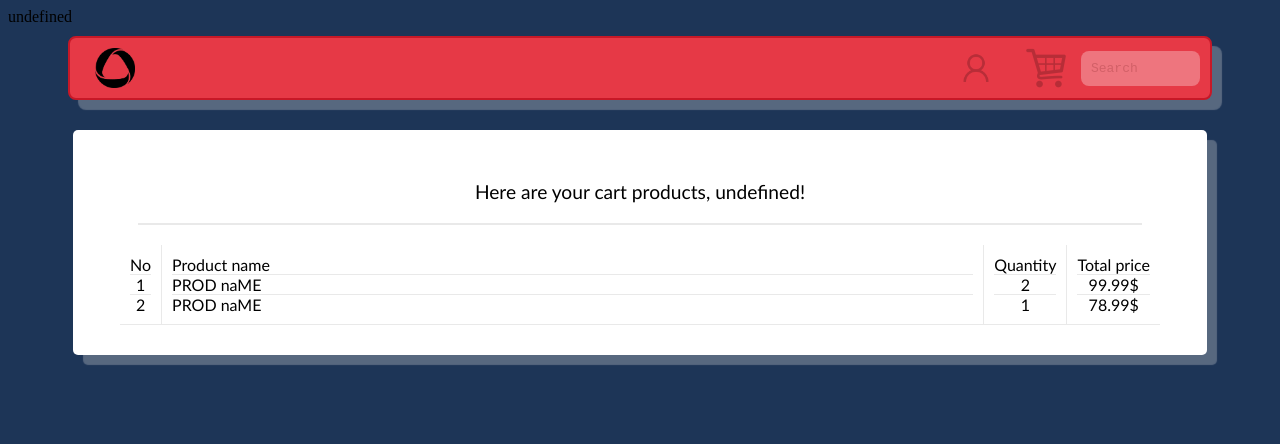
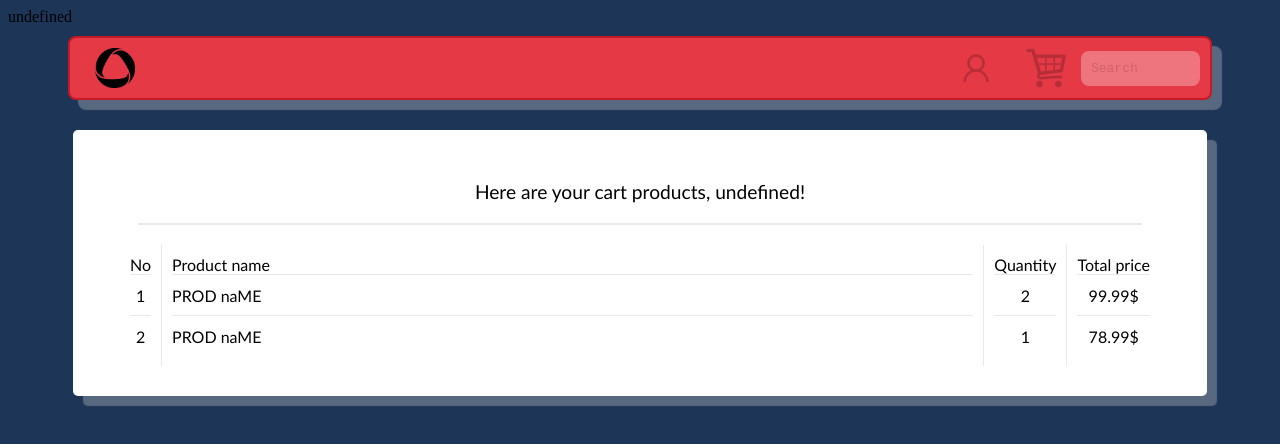
Before and after one commit to hoikoo/shop-app, a SvelteKit app: page /cart in a window 1280 px wide. Shown: the top 444 px of the page. Built offline with nearby package versions, Linux system fonts and the light colour scheme; no server answers.

Commit message:
In process fo pushing values into CartItems DB

```diff
--- a/src/routes/+layout.server.ts
+++ b/src/routes/+layout.server.ts
@@ -4,7 +4,7 @@ import type { LayoutServerLoad } from "./$types";
 export const load: LayoutServerLoad = async (event) => {
 
     return {
-        user: loadUser(event.cookies)
-
+        user: loadUser(event.cookies),
+        //producc: loadProd(event.)
     };
 };
--- a/src/routes/cart/+page.server.ts
+++ b/src/routes/cart/+page.server.ts
@@ -1,18 +1,39 @@
 import type { Customer } from "@prisma/client";
+import type { CartItem } from "@prisma/client";
+import { loadUser } from "$lib/auth";
 import { redirect } from "@sveltejs/kit";
 import { prisma } from "../../lib/db";
 import type { Actions, PageServerLoad } from "./$types";
 
+export interface CartI {
+    productId : number,
+    customerId : number,
+    quantity : number
+}
+
+
+
+
+
+
+
 export const load: PageServerLoad = async (event) => {
     const parentData = await event.parent()
 
+};
 
 
-};
 
 export const actions: Actions = {
     default: async (event) => {
 
+        const user = await loadUser(event.cookies);
+
+        allCartProd: await prisma.cartItem.findMany({
+            where: {
+              customerId: user?.id
+            },
+        })
 
     }
 
--- a/src/routes/cart/+page.svelte
+++ b/src/routes/cart/+page.svelte
@@ -4,6 +4,7 @@
     import ProductQuantity from "./ProductQuantity.svelte";
     import ProductNum from "./ProductNum.svelte";
     import ProductPrice from "./ProductPrice.svelte";
+
     export let data: PageData
 
 
@@ -92,7 +93,7 @@
     padding: 10px;
 
 
-    border-bottom: 1px #e9e9e9 solid;
+
     border-right: 1px #e9e9e9 solid;
 }
 
@@ -102,7 +103,7 @@
     padding: 10px;
 
 
-    border-bottom: 1px #e9e9e9 solid;
+
     border-right: 1px #e9e9e9 solid;
 }
 
@@ -112,7 +113,7 @@
     padding: 10px;
 
 
-    border-bottom: 1px #e9e9e9 solid;
+
     border-right: 1px #e9e9e9 solid;
 
 }
@@ -123,50 +124,11 @@
     padding: 10px;
 
 
-    border-bottom: 1px #e9e9e9 solid;
 
-}
-
-/* .cartProdGridHead{
-    display: grid;
-    place-self: center;
-    width: 96%;
-
-
-    grid-template-columns: max-content 1fr max-content max-content;
-}
-
-.cartProdGrid {
-    place-self: center;
-    width: 96%;
-    display: grid;
-
-    grid-template-columns: max-content 1fr max-content max-content;
-}
-
-
-.cartProdGridHead > div{
-    padding: 12px;
-    border-bottom: 1px #e9e9e9 solid;
-    border-right: 1px #e9e9e9 solid;
-
-}
-
-.cartProdGrid > div {
-    padding: 12px;
-    border-bottom: 1px #e9e9e9 solid;
-    border-right: 1px #e9e9e9 solid;
 
 }
 
 
-.number{
-    background-color: blue;
-
-
-}
- */
-
 
 
 </style>
--- a/src/routes/cart/ProductName.svelte
+++ b/src/routes/cart/ProductName.svelte
@@ -10,7 +10,10 @@ export let name: string;
 <style>
 
 .container {
+    display: grid;
+    align-content: center;
     width: 100%;
+    height: 40px;
     border-top: 1px #e9e9e9 solid;
 }
 
--- a/src/routes/cart/ProductNum.svelte
+++ b/src/routes/cart/ProductNum.svelte
@@ -10,7 +10,10 @@ export let num: number = 0;
 <style>
 
 .container {
+    display: grid;
+    align-content: center;
     width: 100%;
+    height: 40px;
     text-align: center;
     border-top: 1px #e9e9e9 solid;
 }
--- a/src/routes/cart/ProductPrice.svelte
+++ b/src/routes/cart/ProductPrice.svelte
@@ -10,7 +10,10 @@ export let price: number = 0;
 <style>
 
 .container {
+    display: grid;
+    align-content: center;
     width: 100%;
+    height: 40px;
     text-align: center;
     border-top: 1px #e9e9e9 solid;
 }
--- a/src/routes/cart/ProductQuantity.svelte
+++ b/src/routes/cart/ProductQuantity.svelte
@@ -10,7 +10,10 @@ export let quantity: number = 0;
 <style>
 
 .container {
+    display: grid;
+    place-content: center;
     width: 100%;
+    height: 40px;
     text-align: center;
     border-top: 1px #e9e9e9 solid;
 }
--- a/src/routes/product/[id]/+page.svelte
+++ b/src/routes/product/[id]/+page.svelte
@@ -12,6 +12,8 @@
 
 
     export let data: PageData
+
+
     export const productCart = data.productId;
     let rateNotNull = false;
     if(data.products !== null  && data.products.rating !== null && data.products.rating !== null) {
```
Also changed, not shown: src/lib/auth.ts (+19 -1 lines), src/routes/product/[id]/+page.server.ts (+22 -1 lines), 2 other files (tests, documents, lock files or other folders).
